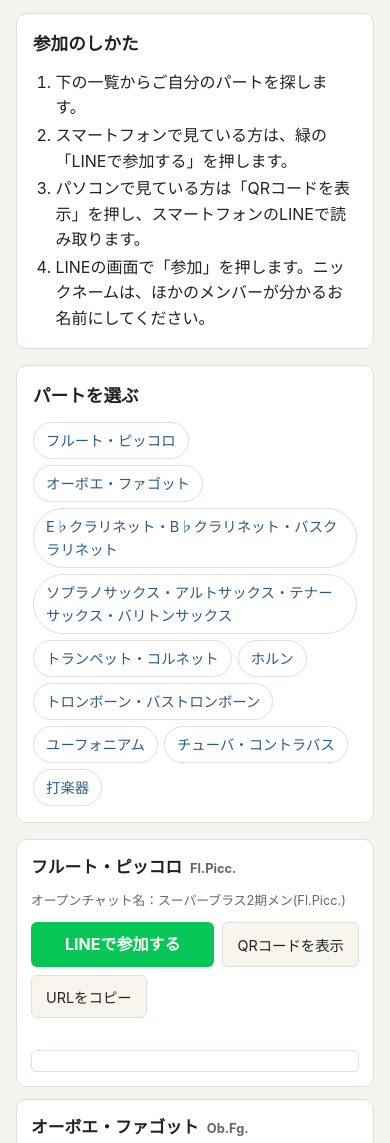
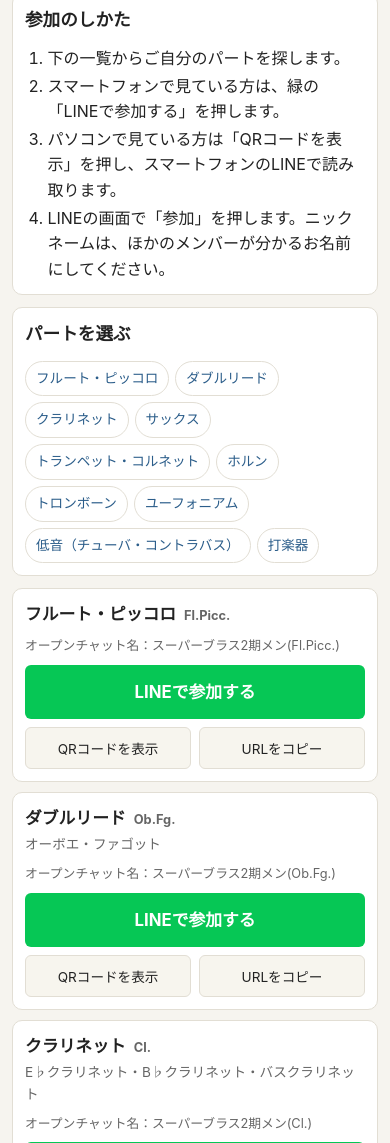
Before and after one commit to mEqLna/superbrass-openchat, a plain HTML site: page index.html in a window 390 px wide. Shown: the part 394-1537 px from the top of the page. Drawn offline with Linux system fonts and the light colour scheme.

Commit message:
スマホ表示の改善・QR空枠の修正・グループ名の整理
Co-Authored-By: Claude Opus 5.5 <noreply@anthropic.com>
Claude-Session: https://claude.ai/code/session_01NH14L85gFDiA4MJtnworWs

```diff
--- a/index.html
+++ b/index.html
@@ -44,10 +44,24 @@
   a.join:hover { filter:brightness(.95); }
   button { font-size:.9rem; font-family:inherit; padding:10px 14px; border-radius:6px; background:var(--grp); color:var(--ink); border:1px solid var(--line); cursor:pointer; }
   a:focus-visible, button:focus-visible { outline:2px solid var(--accent); outline-offset:2px; }
+  .qr[hidden] { display:none; }
+  .subparts { margin:-6px 0 0; font-size:.85rem; color:var(--sub); }
   .qr { display:flex; justify-content:center; padding:10px; background:var(--qrbg); border-radius:6px; border:1px solid var(--line); }
   .qr img, .qr canvas { width:160px; height:160px; }
   .copied { font-size:.8rem; color:var(--accent); min-height:1.2em; margin:-4px 0 0; }
   .pending { color:var(--sub); font-size:.9rem; margin:0; }
+  @media (max-width:600px) {
+    .wrap { padding-left:max(12px, env(safe-area-inset-left, 0px)); padding-right:max(12px, env(safe-area-inset-right, 0px)); }
+    h1 { font-size:1.25rem; }
+    .card { padding:12px; margin-bottom:12px; }
+    .list { gap:10px; }
+    .chat { padding:12px; gap:8px; }
+    .btns { display:grid; grid-template-columns:1fr 1fr; gap:8px; }
+    a.join { grid-column:1 / -1; padding:14px; font-size:1.05rem; }
+    .btns button { padding:10px 6px; font-size:.85rem; }
+    .jump a { padding:6px 10px; font-size:.85rem; }
+    .copied:empty { display:none; }
+  }
 </style>
 </head>
 <body>
@@ -97,24 +111,25 @@
 <script>
 const CHATS = [
   { abbr:"Fl.Picc.", parts:["フルート","ピッコロ"], url:"https://line.me/ti/g2/q4qARaOPtDWRP_G2iH1KxdYpuIOEeUER7Ig0zg?utm_source=invitation&utm_medium=link_copy&utm_campaign=default" },
-  { abbr:"Ob.Fg.",   parts:["オーボエ","ファゴット"], url:"https://line.me/ti/g2/XskfjDLg0hrZ_4yv0dwcEDaLzlGNqGRZGoBTPg?utm_source=invitation&utm_medium=link_copy&utm_campaign=default" },
-  { abbr:"Cl.",      parts:["E♭クラリネット","B♭クラリネット","バスクラリネット"], url:"https://line.me/ti/g2/fiZcp8quiCLJr6mrrl37VMaLposoCOS18q3HkQ?utm_source=invitation&utm_medium=link_copy&utm_campaign=default" },
-  { abbr:"Sax.",     parts:["ソプラノサックス","アルトサックス","テナーサックス","バリトンサックス"], url:"https://line.me/ti/g2/n3gBjjg1-LXKiifkJgpzXWF21rmY38psBByyMw?utm_source=invitation&utm_medium=link_copy&utm_campaign=default" },
+  { abbr:"Ob.Fg.", label:"ダブルリード",   parts:["オーボエ","ファゴット"], url:"https://line.me/ti/g2/XskfjDLg0hrZ_4yv0dwcEDaLzlGNqGRZGoBTPg?utm_source=invitation&utm_medium=link_copy&utm_campaign=default" },
+  { abbr:"Cl.", label:"クラリネット",      parts:["E♭クラリネット","B♭クラリネット","バスクラリネット"], url:"https://line.me/ti/g2/fiZcp8quiCLJr6mrrl37VMaLposoCOS18q3HkQ?utm_source=invitation&utm_medium=link_copy&utm_campaign=default" },
+  { abbr:"Sax.", label:"サックス",     parts:["ソプラノサックス","アルトサックス","テナーサックス","バリトンサックス"], url:"https://line.me/ti/g2/n3gBjjg1-LXKiifkJgpzXWF21rmY38psBByyMw?utm_source=invitation&utm_medium=link_copy&utm_campaign=default" },
   { abbr:"Tp.",      parts:["トランペット","コルネット"], url:"https://line.me/ti/g2/i-qctC3P2L3gIUs6LHiFGUyYgS_7DBBhxIrbkw?utm_source=invitation&utm_medium=link_copy&utm_campaign=default" },
   { abbr:"Hn.",      parts:["ホルン"], url:"https://line.me/ti/g2/8YcamfMEBE4njBfAmoACCtoeuvsVPoQNeWIiBw?utm_source=invitation&utm_medium=link_copy&utm_campaign=default" },
-  { abbr:"Trb.",     parts:["トロンボーン","バストロンボーン"], url:"https://line.me/ti/g2/5AzDhVtuj-NEmr3mfjENLaHkC2B2lKzZ9rGagQ?utm_source=invitation&utm_medium=link_copy&utm_campaign=default" },
+  { abbr:"Trb.", label:"トロンボーン",     parts:["トロンボーン","バストロンボーン"], url:"https://line.me/ti/g2/5AzDhVtuj-NEmr3mfjENLaHkC2B2lKzZ9rGagQ?utm_source=invitation&utm_medium=link_copy&utm_campaign=default" },
   { abbr:"Euph.",    parts:["ユーフォニアム"], url:"https://line.me/ti/g2/tXBg_JbQgwxJqj2ODVZLnNOcRgp17RmkO-zeEA?utm_source=invitation&utm_medium=link_copy&utm_campaign=default" },
-  { abbr:"Tb.Cb.",   parts:["チューバ","コントラバス"], url:"https://line.me/ti/g2/m8lAqWD2tfOtRB8CB0WdouAJudvNV4Uc3zmpeg?utm_source=invitation&utm_medium=link_copy&utm_campaign=default" },
+  { abbr:"Tb.Cb.", label:"低音（チューバ・コントラバス）",   parts:["チューバ","コントラバス"], url:"https://line.me/ti/g2/m8lAqWD2tfOtRB8CB0WdouAJudvNV4Uc3zmpeg?utm_source=invitation&utm_medium=link_copy&utm_campaign=default" },
   { abbr:"Perc.",    parts:["打楽器"], url:"https://line.me/ti/g2/ltAMnLSrsUefKVDHYYOgfYfdDZyD9RqY-zEo1Q?utm_source=invitation&utm_medium=link_copy&utm_campaign=default" }
 ];
 const $ = id => document.getElementById(id);
 const esc = s => String(s).replace(/[&<>"']/g, c => ({'&':'&amp;','<':'&lt;','>':'&gt;','"':'&quot;',"'":'&#39;'}[c]));
-const title = c => c.parts.join("・");
+const title = c => c.label || c.parts.join("・");
+const sub = c => c.label && c.parts.length > 1 ? `<p class="subparts">${esc(c.parts.join("・"))}</p>` : "";
 
 $("jump").innerHTML = CHATS.map((c,i) => `<a href="#c${i}">${esc(title(c))}</a>`).join("");
 $("list").innerHTML = CHATS.map((c,i) => c.url ? `
   <section class="chat" id="c${i}">
-    <h3>${esc(title(c))}<span class="abbr">${esc(c.abbr)}</span></h3>
+    <h3>${esc(title(c))}<span class="abbr">${esc(c.abbr)}</span></h3>${sub(c)}
     <p class="room">オープンチャット名：スーパーブラス2期メン(${esc(c.abbr)})</p>
     <div class="btns">
       <a class="join" href="${esc(c.url)}" target="_blank" rel="noopener">LINEで参加する</a>
```
